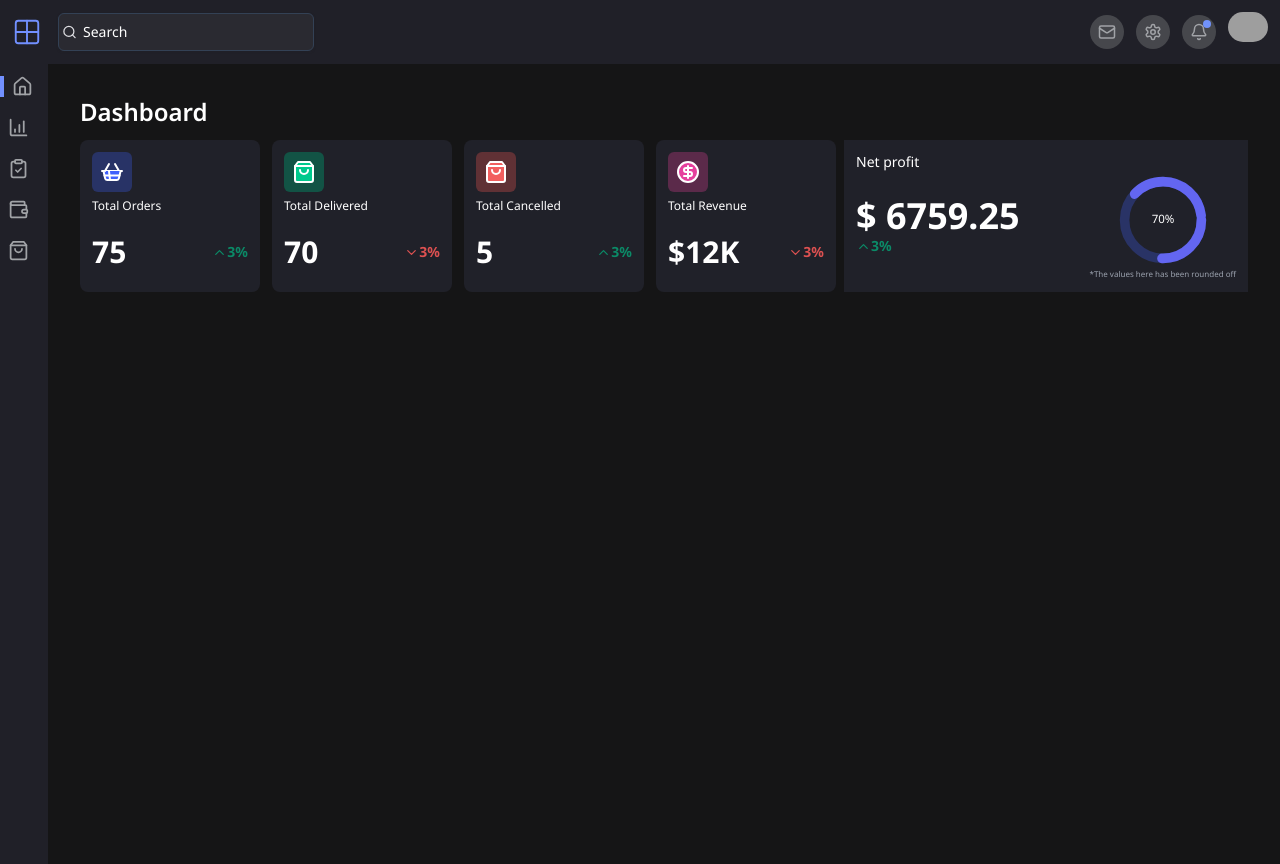
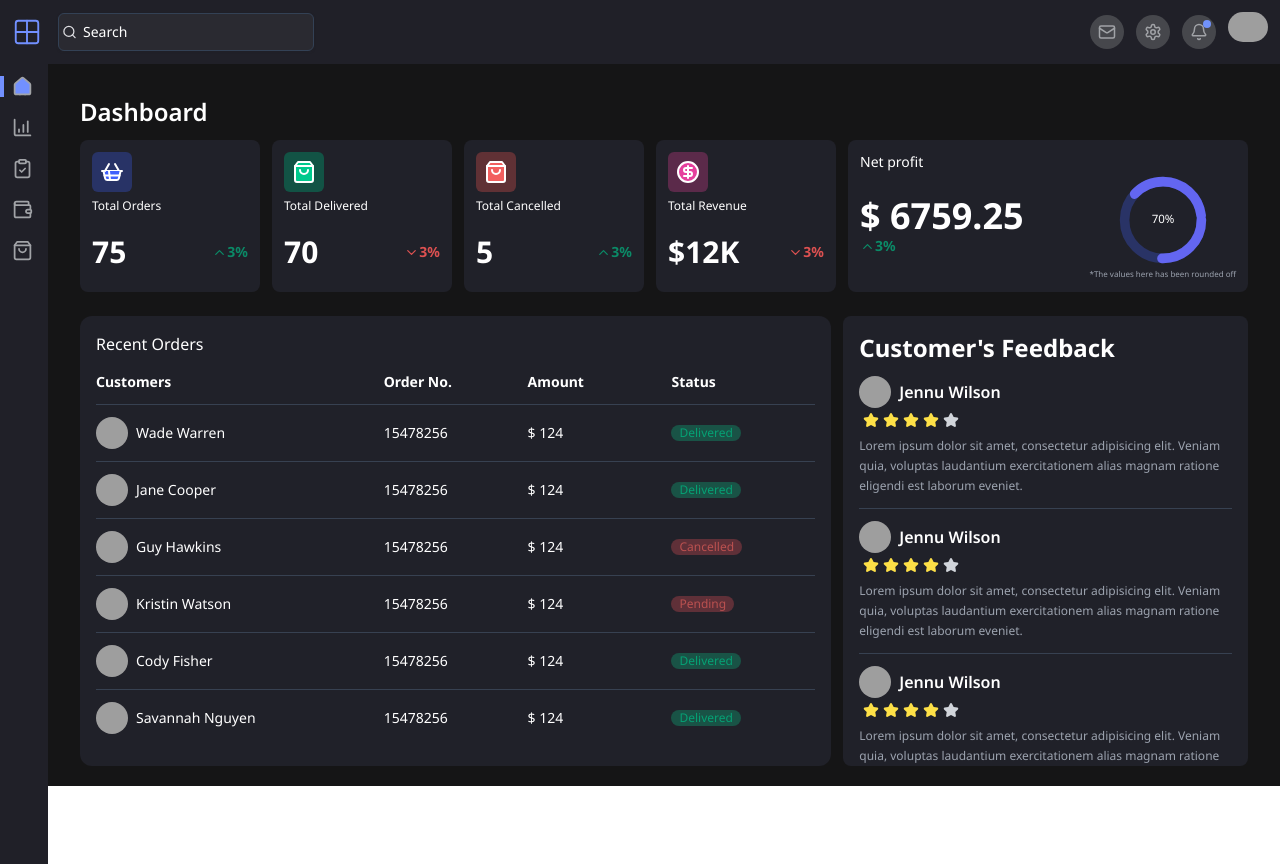
Before and after one commit to rajat4984/interviewDashboard, a React (Create React App) app: page / in a window 1280 px wide. Built offline with nearby package versions, Linux system fonts and the light colour scheme; grey boxes are pictures that could not be loaded.

Commit message:
bottom section completed

```diff
--- a/src/App.css
+++ b/src/App.css
@@ -9,3 +9,26 @@
   box-sizing: border-box;
   font-family: "Noto Sans", serif;
 }
+
+.feed-back-card {
+  scrollbar-width: none;
+}
+
+body {
+  height: 100%;
+}
+
+::-webkit-scrollbar {
+  width: 5px;
+}
+
+/* Track */
+::-webkit-scrollbar-track {
+  background: #151516;
+}
+
+/* Handle */
+::-webkit-scrollbar-thumb {
+  background: #888;
+  border-radius: 10px;
+}
--- /dev/null
+++ b/src/Components/Feedback.jsx
@@ -0,0 +1,98 @@
+const FeedBack = () => {
+  const feedBackArr = [
+    {
+      customerName: "Jennu Wilson",
+      feedBack: `Lorem ipsum dolor sit amet, consectetur adipisicing elit. Veniam quia,
+          voluptas laudantium exercitationem alias magnam ratione eligendi est
+          laborum eveniet.`,
+    },
+    {
+      customerName: "Jennu Wilson",
+      feedBack: `Lorem ipsum dolor sit amet, consectetur adipisicing elit. Veniam quia,
+            voluptas laudantium exercitationem alias magnam ratione eligendi est
+            laborum eveniet.`,
+    },
+    {
+      customerName: "Jennu Wilson",
+      feedBack: `Lorem ipsum dolor sit amet, consectetur adipisicing elit. Veniam quia,
+            voluptas laudantium exercitationem alias magnam ratione eligendi est
+            laborum eveniet.`,
+    },
+    {
+      customerName: "Jennu Wilson",
+      feedBack: `Lorem ipsum dolor sit amet, consectetur adipisicing elit. Veniam quia,
+              voluptas laudantium exercitationem alias magnam ratione eligendi est
+              laborum eveniet.`,
+    },
+  ];
+  return (
+    <div className="feed-back-card bg-dashboard-card-bg lg:w-[35%] p-4 rounded-lg overflow-y-scroll h-[450px] scroll">
+      <p className="text-2xl font-bold">Customer's Feedback</p>
+      {feedBackArr.map((feedBack) => {
+        return (
+          <div className="border-b border-gray-700 py-3">
+            <div className="flex items-center gap-2 col-span-2">
+              <img
+                className="w-8 h-8 rounded-full"
+                src="/images/profile_picture.jpg"
+              />
+              <p className="font-semibold">{feedBack.customerName}</p>
+            </div>
+            <div class="flex items-center pt-1 pb-2">
+              <svg
+                class="w-4 h-4 text-yellow-300 ms-1 cursor-pointer"
+                aria-hidden="true"
+                xmlns="http://www.w3.org/2000/svg"
+                fill="currentColor"
+                viewBox="0 0 22 20"
+              >
+                <path d="M20.924 7.625a1.523 1.523 0 0 0-1.238-1.044l-5.051-.734-2.259-4.577a1.534 1.534 0 0 0-2.752 0L7.365 5.847l-5.051.734A1.535 1.535 0 0 0 1.463 9.2l3.656 3.563-.863 5.031a1.532 1.532 0 0 0 2.226 1.616L11 17.033l4.518 2.375a1.534 1.534 0 0 0 2.226-1.617l-.863-5.03L20.537 9.2a1.523 1.523 0 0 0 .387-1.575Z" />
+              </svg>
+              <svg
+                class="w-4 h-4 text-yellow-300 ms-1 cursor-pointer"
+                aria-hidden="true"
+                xmlns="http://www.w3.org/2000/svg"
+                fill="currentColor"
+                viewBox="0 0 22 20"
+              >
+                <path d="M20.924 7.625a1.523 1.523 0 0 0-1.238-1.044l-5.051-.734-2.259-4.577a1.534 1.534 0 0 0-2.752 0L7.365 5.847l-5.051.734A1.535 1.535 0 0 0 1.463 9.2l3.656 3.563-.863 5.031a1.532 1.532 0 0 0 2.226 1.616L11 17.033l4.518 2.375a1.534 1.534 0 0 0 2.226-1.617l-.863-5.03L20.537 9.2a1.523 1.523 0 0 0 .387-1.575Z" />
+              </svg>
+              <svg
+                class="w-4 h-4 text-yellow-300 ms-1 cursor-pointer"
+                aria-hidden="true"
+                xmlns="http://www.w3.org/2000/svg"
+                fill="currentColor"
+                viewBox="0 0 22 20"
+              >
+                <path d="M20.924 7.625a1.523 1.523 0 0 0-1.238-1.044l-5.051-.734-2.259-4.577a1.534 1.534 0 0 0-2.752 0L7.365 5.847l-5.051.734A1.535 1.535 0 0 0 1.463 9.2l3.656 3.563-.863 5.031a1.532 1.532 0 0 0 2.226 1.616L11 17.033l4.518 2.375a1.534 1.534 0 0 0 2.226-1.617l-.863-5.03L20.537 9.2a1.523 1.523 0 0 0 .387-1.575Z" />
+              </svg>
+              <svg
+                class="w-4 h-4 text-yellow-300 ms-1 cursor-pointer"
+                aria-hidden="true"
+                xmlns="http://www.w3.org/2000/svg"
+                fill="currentColor"
+                viewBox="0 0 22 20"
+              >
+                <path d="M20.924 7.625a1.523 1.523 0 0 0-1.238-1.044l-5.051-.734-2.259-4.577a1.534 1.534 0 0 0-2.752 0L7.365 5.847l-5.051.734A1.535 1.535 0 0 0 1.463 9.2l3.656 3.563-.863 5.031a1.532 1.532 0 0 0 2.226 1.616L11 17.033l4.518 2.375a1.534 1.534 0 0 0 2.226-1.617l-.863-5.03L20.537 9.2a1.523 1.523 0 0 0 .387-1.575Z" />
+              </svg>
+              <svg
+                class="w-4 h-4 ms-1 text-gray-300 dark:text-gray-500 cursor-pointer"
+                aria-hidden="true"
+                xmlns="http://www.w3.org/2000/svg"
+                fill="currentColor"
+                viewBox="0 0 22 20"
+              >
+                <path d="M20.924 7.625a1.523 1.523 0 0 0-1.238-1.044l-5.051-.734-2.259-4.577a1.534 1.534 0 0 0-2.752 0L7.365 5.847l-5.051.734A1.535 1.535 0 0 0 1.463 9.2l3.656 3.563-.863 5.031a1.532 1.532 0 0 0 2.226 1.616L11 17.033l4.518 2.375a1.534 1.534 0 0 0 2.226-1.617l-.863-5.03L20.537 9.2a1.523 1.523 0 0 0 .387-1.575Z" />
+              </svg>
+            </div>
+            <p className="text-xs text-gray-400 leading-5">
+              {feedBack.feedBack}
+            </p>
+          </div>
+        );
+      })}
+    </div>
+  );
+};
+
+export default FeedBack;
--- a/src/Components/NetProfit.jsx
+++ b/src/Components/NetProfit.jsx
@@ -2,11 +2,11 @@ import { ChevronUp } from "lucide-react";
 
 const NetProfit = () => {
   return (
-    <div className="bg-total-card-bg w-[100%] lg:w-[35%] p-3">
+    <div className="bg-dashboard-card-bg w-[100%] lg:w-[35%] p-3 rounded-lg">
       <p className="text-sm">Net profit</p>
       <div className="flex justify-between items-center">
         <div>
-          <p className="font-bold text-2xl md:text-4xl">$ 6759.25</p>
+          <p className="font-bold text-2xl xl:text-4xl">$ 6759.25</p>
           <div className="flex items-center text-sm font-bold">
             <ChevronUp size={15} color="#0b8a67" />
             <span className="text-[#0b8a67]">3%</span>
--- /dev/null
+++ b/src/Components/Orders.jsx
@@ -0,0 +1,95 @@
+const Orders = () => {
+  const orderArr = [
+    {
+      customerImg: "/images/profile_picture.jpg",
+      customerName: "Wade Warren",
+      orderNo: 15478256,
+      amount: 124.0,
+      isDelivered: true,
+      deliveryText: "Delivered",
+    },
+
+    {
+      customerImg: "/images/profile_picture.jpg",
+      customerName: "Jane Cooper",
+      orderNo: 15478256,
+      amount: 124.0,
+      isDelivered: true,
+      deliveryText: "Delivered",
+    },
+    {
+      customerImg: "/images/profile_picture.jpg",
+      customerName: "Guy Hawkins",
+      orderNo: 15478256,
+      amount: 124.0,
+      isDelivered: false,
+      deliveryText: "Cancelled",
+    },
+    {
+      customerImg: "/images/profile_picture.jpg",
+      customerName: "Kristin Watson",
+      orderNo: 15478256,
+      amount: 124.0,
+      isDelivered: false,
+      deliveryText: "Pending",
+    },
+    {
+      customerImg: "/images/profile_picture.jpg",
+      customerName: "Cody Fisher",
+      orderNo: 15478256,
+      amount: 124.0,
+      isDelivered: true,
+      deliveryText: "Delivered",
+    },
+    {
+      customerImg: "/images/profile_picture.jpg",
+      customerName: "Savannah Nguyen",
+      orderNo: 15478256,
+      amount: 124.0,
+      isDelivered: true,
+      deliveryText: "Delivered",
+    },
+  ];
+  return (
+    <div className="bg-dashboard-card-bg p-4 lg:w-[65%] rounded-xl">
+      <p>Recent Orders</p>
+      <table className="text-sm w-full">
+        <tr className="text-sm font-bold grid grid-cols-5 py-3 pt-4">
+          <th className="text-left col-span-2">Customers</th>
+          <th className="text-left">Order No.</th>
+          <th className="text-left">Amount</th>
+          <th className="text-left">Status</th>
+        </tr>
+        {orderArr.map((order) => {
+          return (
+            <tr className="border-t border-gray-700 grid grid-cols-5 items-center py-3 cursor-pointer">
+              <td className="flex items-center gap-2 col-span-2">
+                <img
+                  className="w-8 h-8 rounded-full"
+                  src={order.customerImg}
+                />
+                <p>{order.customerName}</p>
+              </td>
+
+              <td>{order.orderNo}</td>
+
+              <td>$ {order.amount}</td>
+
+              <td
+                className={`${
+                  order.isDelivered
+                    ? "text-[#06a174] bg-[#195346]"
+                    : "text-[#bb5150] bg-[#5f3038]"
+                } text-xs inline-block rounded-full px-2 w-max`}
+              >
+                {order.deliveryText}
+              </td>
+            </tr>
+          );
+        })}
+      </table>
+    </div>
+  );
+};
+
+export default Orders;
--- a/src/Components/Sidebar.jsx
+++ b/src/Components/Sidebar.jsx
@@ -9,21 +9,21 @@ const SideBar = ({ showSideBar }) => {
   return (
     <div>
       {showSideBar && (
-        <div className="bg-cstm-bg-light-gray py-3 w-12 h-screen flex  flex-col  gap-5 absolute left-0">
-          <div className="flex gap-2">
+        <div className="bg-cstm-bg-light-gray py-3 w-12 h-full flex  flex-col  gap-5 absolute left-0 ">
+          <div className="flex gap-2 cursor-pointer">
             <div className="bg-[#7290ff] w-1  left-0"></div>
-            <House size={21} color="#a1a3a7" />
+            <House fill="#7290ff" size={21} color="#a1a3a7" />
           </div>
-          <div className="pl-2">
+          <div className="pl-2 cursor-pointer ml-1">
             <ChartColumnIncreasing size={21} color="#a1a3a7" />
           </div>
-          <div className="pl-2">
+          <div className="pl-2 cursor-pointer ml-1">
             <ClipboardCheck size={21} color="#a1a3a7" />
           </div>
-          <div className="pl-2">
+          <div className="pl-2 cursor-pointer ml-1">
             <Wallet size={21} color="#a1a3a7" />
           </div>
-          <div className="pl-2">
+          <div className="pl-2 cursor-pointer ml-1">
             <ShoppingBag size={21} color="#a1a3a7" />
           </div>
         </div>
--- a/src/Components/Total.jsx
+++ b/src/Components/Total.jsx
@@ -48,12 +48,12 @@ const Total = () => {
   ];
 
   return (
-    <div className=" grid grid-cols-1 sm:grid-cols-2 lg:flex items-center gap-3 lg:w-[65%]">
+    <div className="grid grid-cols-1 sm:grid-cols-2 lg:flex items-center gap-3 lg:w-[65%] justify-between">
       {cardsArr.map((card, index) => {
         return (
           <div
             key={index}
-            className="bg-total-card-bg flex flex-col gap-5 justify-start p-3 min-w-[135px] xl:min-w-[180px] h-full rounded-lg"
+            className="bg-dashboard-card-bg flex flex-col gap-5 justify-start p-3 min-w-[135px] xl:min-w-[180px] h-full rounded-lg"
           >
             <div>
               <div
--- a/src/Pages/Home.jsx
+++ b/src/Pages/Home.jsx
@@ -3,6 +3,8 @@ import Navbar from "../Components/Navbar";
 import SideBar from "../Components/Sidebar";
 import Total from "../Components/Total";
 import NetProfit from "../Components/NetProfit";
+import Orders from "../Components/Orders";
+import FeedBack from "../Components/Feedback";
 
 const Home = () => {
   const [screenWidth, setScreenWidth] = useState(window.innerWidth);
@@ -18,7 +20,7 @@ const Home = () => {
     };
   }, []);
   return (
-    <>
+    <div>
       <Navbar
         showSideBar={showSideBar}
         screenWidth={screenWidth}
@@ -27,15 +29,22 @@ const Home = () => {
       <SideBar showSideBar={showSideBar} />
 
       <div
-        className={`${showSideBar && "ml-12"} bg-[#151516] text-white p-5 px-8 h-screen`}
+        className={`${
+          showSideBar && "ml-12"
+        } bg-[#151516] text-white p-5 px-8`}
       >
         <h1 className="font-semibold text-2xl py-3">Dashboard</h1>
-        <div className="flex-col lg:flex-row flex gap-2">
+        <div className="flex-col lg:flex-row flex gap-3 mb-6">
           <Total />
           <NetProfit />
         </div>
+
+        <div className="flex-col lg:flex-row flex gap-3">
+          <Orders />
+          <FeedBack />
+        </div>
       </div>
-    </>
+    </div>
   );
 };
 
--- a/tailwind.config.js
+++ b/tailwind.config.js
@@ -6,7 +6,7 @@ module.exports = {
       colors: {
         "cstm-bg-light-gray": "#202028",
         "icon-bg": "#46474c",
-        "total-card-bg": "#202129",
+        "dashboard-card-bg": "#202129",
       },
     },
   },
```
